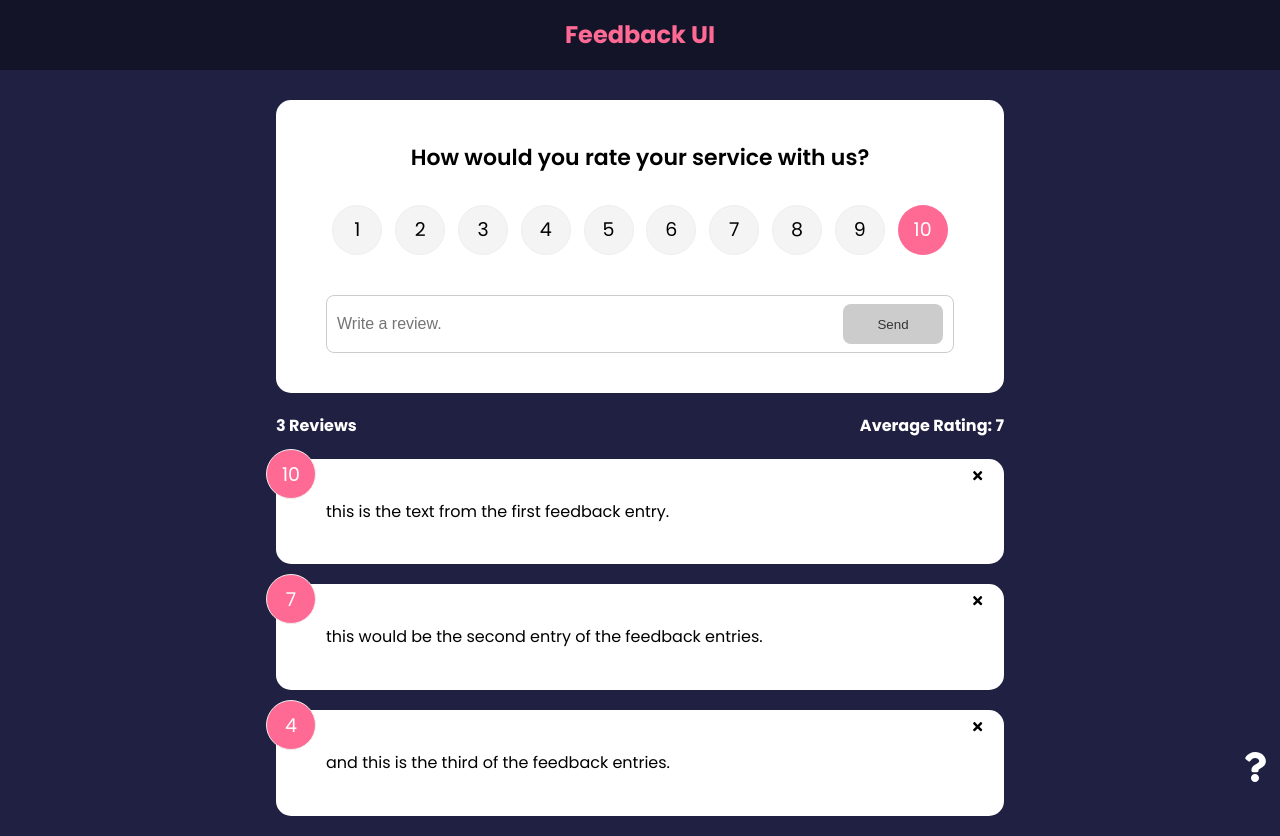
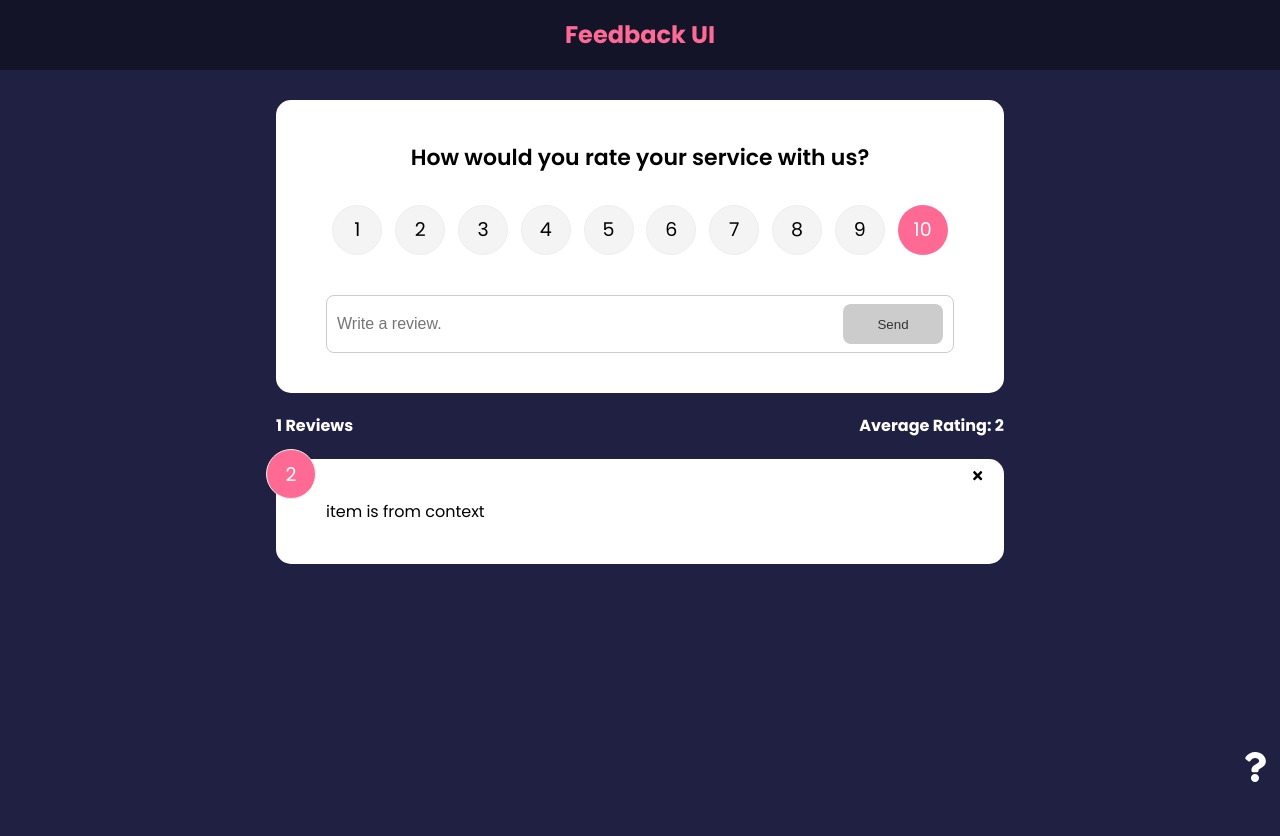
Before and after one commit to NayNayRen/feedback-app, a React (Create React App) app: page / in a window 1280 px wide. After the commit the page ends 800 px from the top, so only its background shows below. Built offline with nearby package versions, Linux system fonts and the light colour scheme.

Commit message:
added context to stats and list and removed feedback props and types from both

```diff
--- a/src/App.js
+++ b/src/App.js
@@ -40,12 +40,9 @@
               element={
                 <>
                   <FeedbackForm handleAdd={addFeedback} />
-                  <FeedbackStats feedback={feedback} />
+                  <FeedbackStats />
                   {/* props are passed from FeedbackList component */}
-                  <FeedbackList
-                    feedback={feedback}
-                    handleDelete={deleteFeedback}
-                  />
+                  <FeedbackList handleDelete={deleteFeedback} />
                 </>
               }
             ></Route>
--- a/src/components/FeedbackList.jsx
+++ b/src/components/FeedbackList.jsx
@@ -1,7 +1,10 @@
 import FeedbackItem from './FeedbackItem';
-import PropTypes from 'prop-types';
+import { useContext } from 'react';
+import FeedbackContext from '../context/FeedbackContext';
 
-function FeedbackList({ feedback, handleDelete }) {
+function FeedbackList({ handleDelete }) {
+  // feedback is passed into the empty object set as the context
+  const { feedback } = useContext(FeedbackContext);
   // conditional set in case there is no feedback item, else return the list
   if (!feedback || feedback.length === 0) {
     return <p>There is no feedback yet.</p>;
@@ -22,19 +25,11 @@
   );
 }
 
-FeedbackList.propTypes = {
-  feedback: PropTypes.arrayOf(
-    PropTypes.shape({
-      id: PropTypes.number.isRequired,
-      text: PropTypes.string.isRequired,
-      rating: PropTypes.number.isRequired,
-    })
-  ),
-};
-
 export default FeedbackList;
 
-// feedback prop from App.js is passed destructured to the FeedbackList function
 // don't forget jsx in the map() needs to be wrapped in ()
 // imported FeedbackItem from FeedbackItem.jsx, used it in the map(), passed the items id as the key(since it needs to be a unique value) and the item/text itself
-// set PropType for feedback array as arrayOf and (), PropTypes.shape is used for the types of each object of the array wrapped in ({}) for extra checks, more robust, less breakage
+
+// import useContext from react along with the feedbackContext created
+// use it by bringing it in as an empty object{} and passing it the context imported(FeedbackContext)
+// feedback is passed into the empty object set as the context
--- a/src/components/FeedbackStats.jsx
+++ b/src/components/FeedbackStats.jsx
@@ -1,6 +1,9 @@
-import PropTypes from 'prop-types';
+import { useContext } from 'react';
+import FeedbackContext from '../context/FeedbackContext';
 
-function FeedbackStats({ feedback }) {
+function FeedbackStats() {
+  // feedback is passed into the empty object set as the context
+  const { feedback } = useContext(FeedbackContext);
   // calculating the ratings average, accumulator(default set to 0) and current value
   let average =
     feedback.reduce((accumulator, currentValue) => {
@@ -17,11 +20,8 @@
   );
 }
 
-FeedbackStats.propTypes = {
-  feedback: PropTypes.array.isRequired,
-};
-
 export default FeedbackStats;
 
-// feedback array is passed as a deconstructed prop
-// set the feedback prop type to an array for extra checking, makes sure it's an array
+// import useContext from react along with the feedbackContext created
+// use it by bringing it in as an empty object{} and passing it the context imported(FeedbackContext)
+// feedback is passed into the empty object set as the context
```
